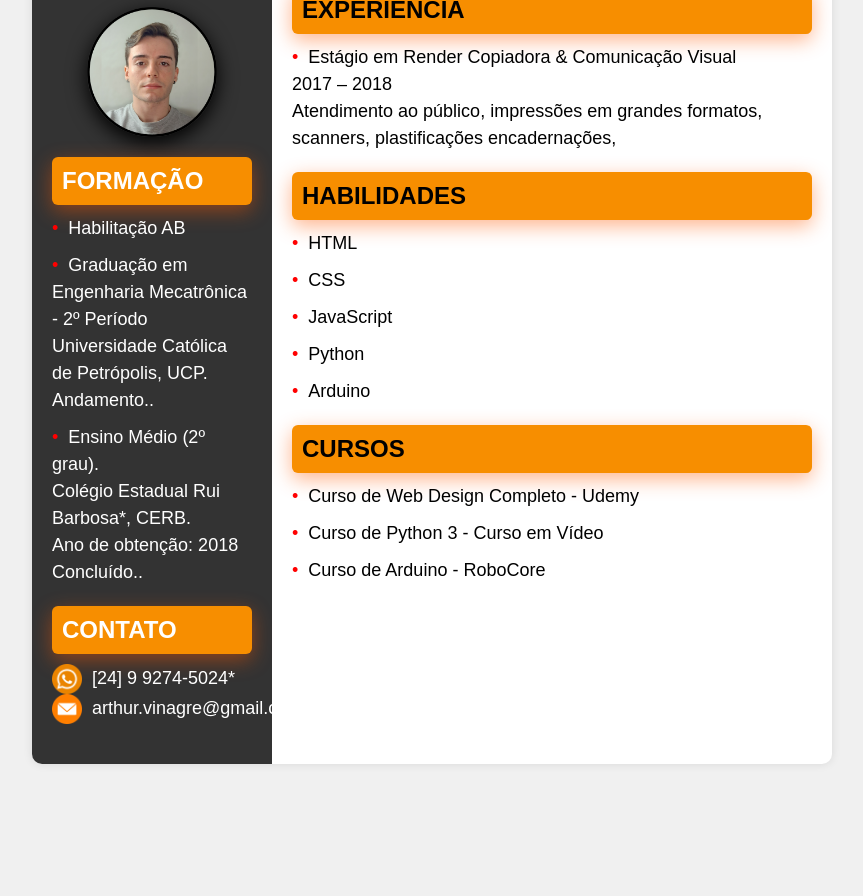
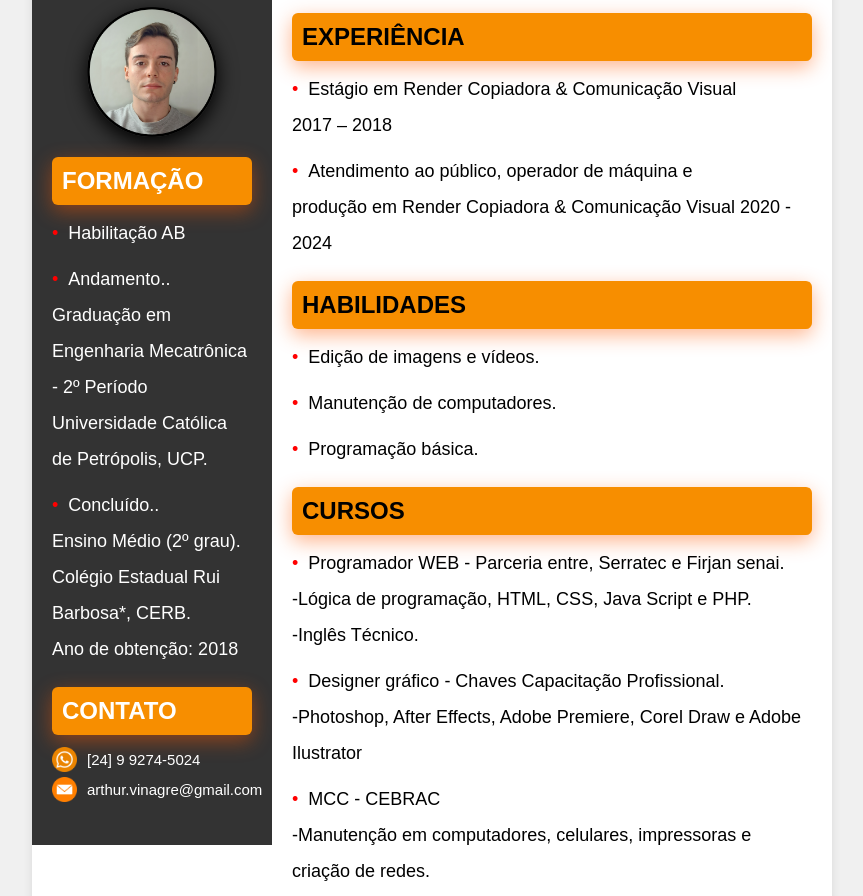
Before and after one commit to Paneraste/Paneraste.github.io, a plain HTML site: page index.html in a window 1280 px wide. Shown: the part 213-1109 px from the top of the page, without its empty margins (208-1071 px from the left). Before the commit the page ends 997 px from the top, so only its background shows below. Drawn offline with Linux system fonts and the light colour scheme.

Commit message:
Segundo update

```diff
--- a/index.html
+++ b/index.html
@@ -15,8 +15,8 @@
                 <div class="section-content">
                     <ul>
                         <li>Habilitação AB</li>
-                        <li>Graduação em Engenharia Mecatrônica - 2º Período<br>Universidade Católica de Petrópolis, UCP.<br>Andamento..</li>
-                        <li>Ensino Médio (2º grau).<br>Colégio Estadual Rui Barbosa*, CERB.<br>Ano de obtenção: 2018<br>Concluído..</li>
+                        <li>Andamento..<br>Graduação em Engenharia Mecatrônica - 2º Período<br>Universidade Católica de Petrópolis, UCP.</li>
+                        <li>Concluído..<br>Ensino Médio (2º grau).<br>Colégio Estadual Rui Barbosa*, CERB.<br>Ano de obtenção: 2018</li>
                     </ul>
                 </div>
             </div>
@@ -25,7 +25,7 @@
                 <div class="section-content">
                     <div class="contact">
                         <img src="phone.png" alt="Phone" class="contact-icon">
-                        <div class="contact-text">[24] 9 9274-5024*</div>
+                        <div class="contact-text">[24] 9 9274-5024</div>
                     </div>
                     <div class="contact">
                         <img src="email.png" alt="Email" class="contact-icon">
@@ -38,14 +38,15 @@
             <div class="section">
                 <div class="section-title">SOBRE MIM</div>
                 <div class="section-content">
-                    <p>Tenho 23 anos, me considero proativo e otimista, estou sempre disposto a aprender, sou criativo e bom com resoluções de problemas usando lógica e criatividade.</p>
+                    <p>Tenho 23 anos, me considero proativo e otimista, estou sempre disposto a aprender, autodidata, sou criativo e bom com resoluções de problemas usando lógica e criatividade.</p>
                 </div>
             </div>
             <div class="section">
                 <div class="section-title">EXPERIÊNCIA</div>
                 <div class="section-content">
                     <ul>
-                        <li>Estágio em Render Copiadora & Comunicação Visual<br>2017 – 2018<br>Atendimento ao público, impressões em grandes formatos, scanners, plastificações encadernações,</li>
+                        <li>Estágio em Render Copiadora & Comunicação Visual<br>2017 – 2018</li>
+                        <li>Atendimento ao público, operador de máquina e<br>produção em Render Copiadora & Comunicação Visual 2020 - 2024</li>
                     </ul>
                 </div>
             </div>
@@ -53,11 +54,9 @@
                 <div class="section-title">HABILIDADES</div>
                 <div class="section-content">
                     <ul>
-                        <li>HTML</li>
-                        <li>CSS</li>
-                        <li>JavaScript</li>
-                        <li>Python</li>
-                        <li>Arduino</li>
+                        <li>Edição de imagens e vídeos.</li>
+                        <li>Manutenção de computadores.</li>
+                        <li>Programação básica.</li>
                     </ul>
                 </div>
             </div>
@@ -65,9 +64,10 @@
                 <div class="section-title">CURSOS</div>
                 <div class="section-content">
                     <ul>
-                        <li>Curso de Web Design Completo - Udemy</li>
-                        <li>Curso de Python 3 - Curso em Vídeo</li>
-                        <li>Curso de Arduino - RoboCore</li>
+                        <li>Programador WEB - Parceria entre, Serratec e Firjan senai.<br>-Lógica de programação, HTML, CSS, Java Script e PHP.<br>-Inglês Técnico.</li>
+                        <li>Designer gráfico - Chaves Capacitação Profissional.<br>-Photoshop, After Effects, Adobe Premiere, Corel Draw e Adobe Ilustrator</li>
+                        <li>MCC - CEBRAC<br>-Manutenção em computadores, celulares, impressoras e criação de redes.</li>
+                        <li>Curso de Panificação - Fundação Educandário Princesa Isabel.<br>-Padeiro, confeiteiro e pizzaiollo.<br>-Espaço cidadão (Projeto de educação financeira e conscientização.)</li>
                     </ul>
                 </div>
             </div>
--- a/styles.css
+++ b/styles.css
@@ -80,7 +80,7 @@ body {
 
 .section-content {
     font-size: 18px;
-    line-height: 1.5;
+    line-height: 2.0;
 }
 
 .section-content ul {
@@ -103,14 +103,15 @@ body {
 }
 
 .contact-icon {
-    width: 30px;
-    height: 30px;
+    width: 25px;
+    height: 25px;
     margin-right: 10px;
 }
 
 .contact-text {
-    font-size: 18px;
+    font-size: 15px;
 }
+
 
 @keyframes slide-in {
     from {
```
